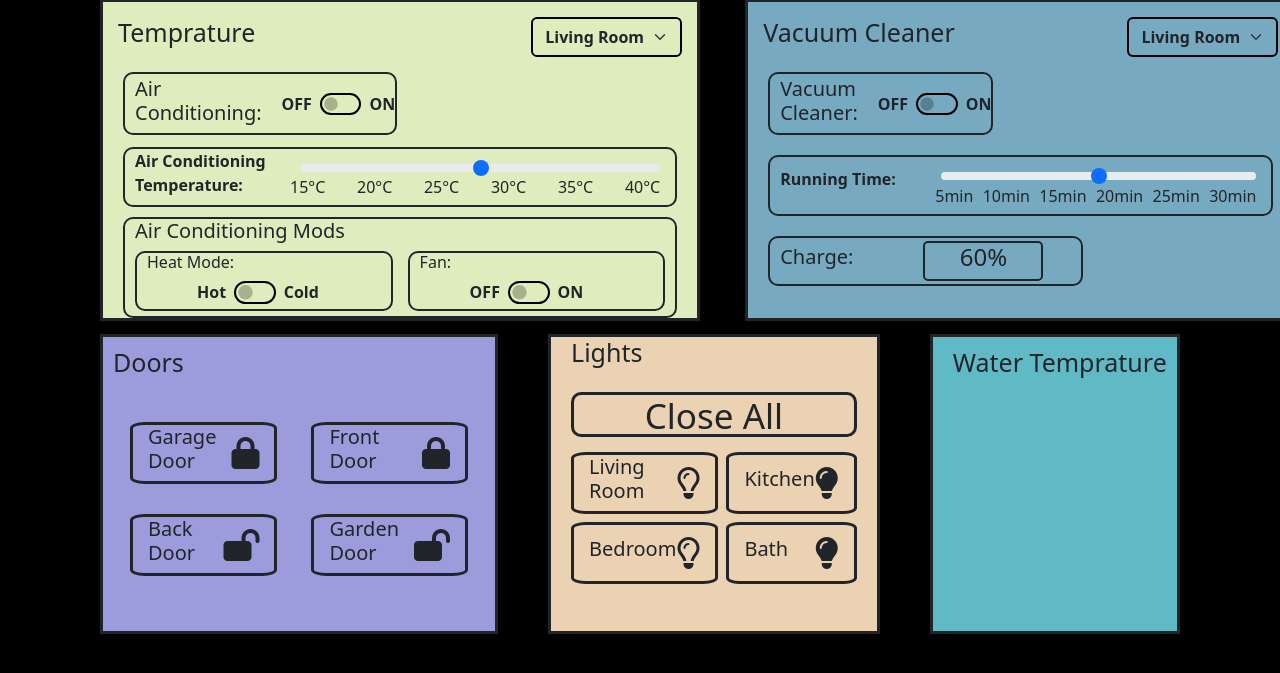
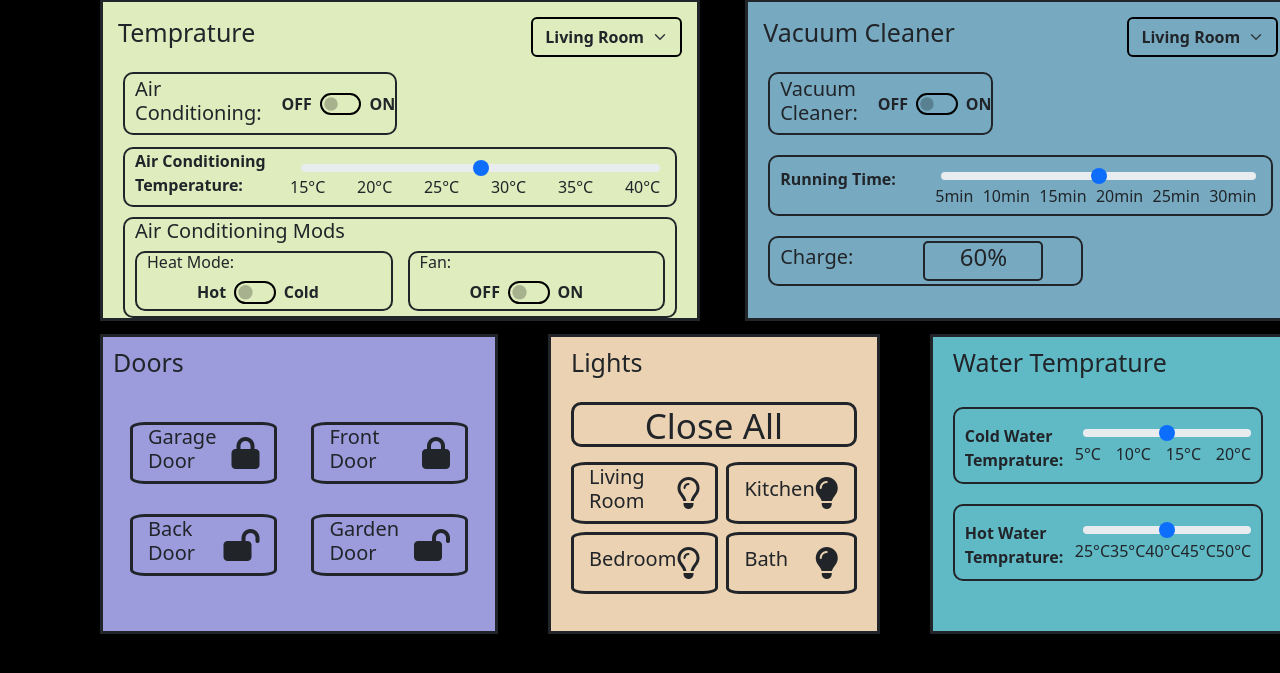
Before and after one commit to MahykBurak/web-project, a PHP site: page /producer.html in a window 1280 px wide. Shown: the part 87-760 px from the top of the page. Run offline with PHP 8.4, Linux system fonts and the light colour scheme; some libraries are stand-ins or nearby versions.

Commit message:
Completed water temprature part.

```diff
--- a/producer.css
+++ b/producer.css
@@ -238,6 +238,7 @@ body{
     margin-right: 50px;
     padding-left: 20px;
     padding-right: 20px;
+    padding-top: 10px;
 }
 .lights_part1{
    border:solid;
@@ -279,8 +280,29 @@ body{
     padding-left: 20px;
     padding-top: 10px;
 }
+.water-range-container{
+    margin-top: 30px;
+   display: grid;
+   gap: 20px;
+}
+.water-range{
+    border: solid;
+    border-radius: 10px;
+    border-width: 2px;
+    margin-right: 20px;
+    padding-left: 10px;
+    padding-right: 10px;
+    align-items: center;
+    padding-top: 5px;
+    padding-bottom: 10px;
+}
+
+.water-celsius{
+    display: flex;
+    padding-left: 110px;
+    justify-content: space-between;
+    margin-top: -35px;
+}
 .title{
-    /*margin-top: 10px;
-    margin-left: 10px;*/
     font-size: 25px;
 }
--- a/producer.html
+++ b/producer.html
@@ -213,6 +213,41 @@
 
         <div class="water-temprature_container">
             <h4 class="title"> Water Temprature</h4>
+
+            <div class="water-range-container">
+
+                <div class="water-range">
+                    <div style="display:flex;">
+                        <label for="customRange1" class="form-label" style="padding-top: 10px;"> Cold Water <br/> Temprature:</label>
+                        <input type="range" class="form-range" id="customRange1" style="padding-left: 20px;">
+                    </div>
+
+                    <div class="water-celsius" style="display: flex;">
+                        <h6>5°C</h6>
+                        <h6>10°C</h6>
+                        <h6>15°C</h6>
+                        <h6>20°C</h6>
+
+                    </div>
+                </div>
+
+                <div class="water-range">
+                    <div style="display:flex;">
+                        <label for="customRange1" class="form-label" style="padding-top: 10px;"> Hot Water <br/> Temprature:</label>
+                        <input type="range" class="form-range" id="customRange1" style="padding-left: 20px;">
+                    </div>
+
+                    <div class="water-celsius" style="display: flex;">
+                        <h6>25°C</h6>
+                        <h6>35°C</h6>
+                        <h6>40°C</h6>
+                        <h6>45°C</h6>
+                        <h6>50°C</h6>
+
+                    </div>
+                </div>
+
+            </div>
         </div>
         </div>
     </div>
```
